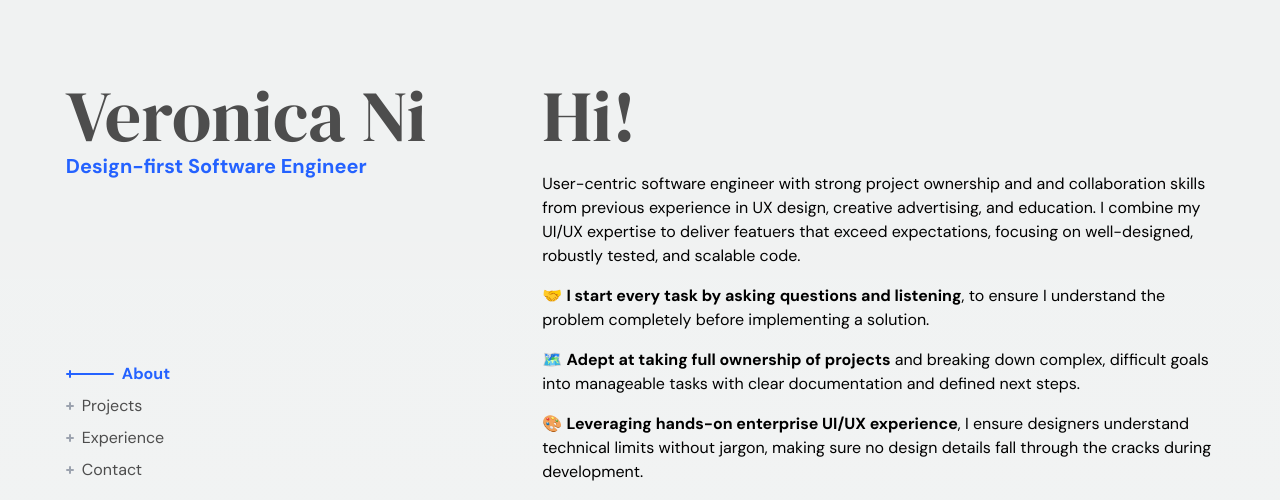
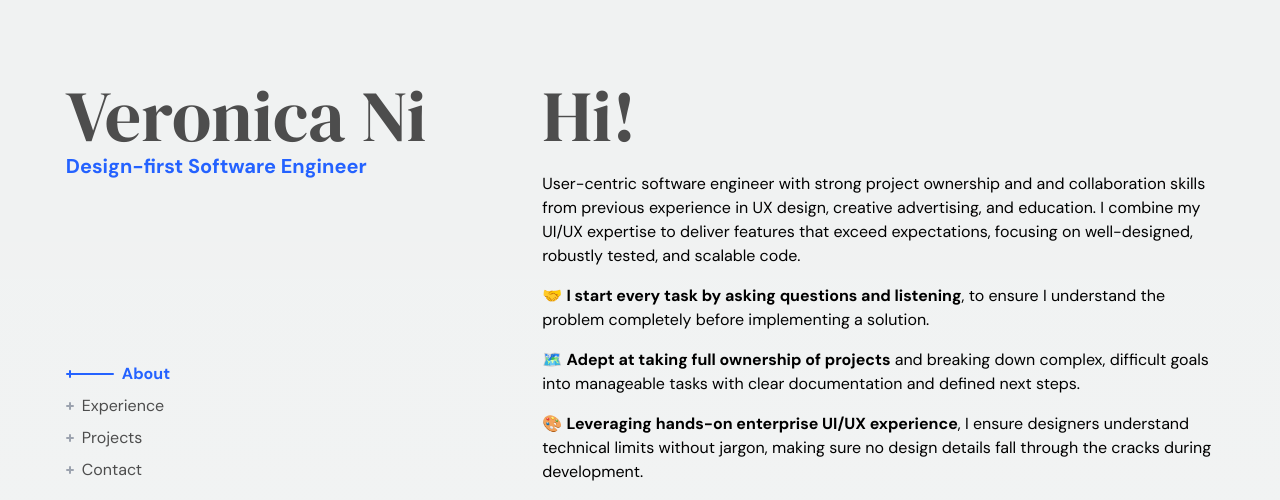
Before and after one commit to veronicani/veronicani-dev-2.0, a Next.js app in the folder veronicani-dev-2.0/: page / in a window 1280 px wide. Shown: the top 500 px of the page. Built offline with nearby package versions, Linux system fonts and the light colour scheme.

Commit message:
Reorg projects/experience

```diff
--- a/veronicani-dev-2.0/app/components/About.tsx
+++ b/veronicani-dev-2.0/app/components/About.tsx
@@ -21,7 +21,7 @@ export default function About() {
           User-centric software engineer with strong project ownership and
           and collaboration skills from previous experience in UX design,
           creative advertising, and education. I combine my UI/UX expertise to
-          deliver featuers that exceed expectations, focusing on well-designed,
+          deliver features that exceed expectations, focusing on well-designed,
           robustly tested, and scalable code.
         </p>
         <p>🤝 <strong>I start every task by asking questions and listening</strong>,
--- a/veronicani-dev-2.0/app/components/Experience.tsx
+++ b/veronicani-dev-2.0/app/components/Experience.tsx
@@ -28,7 +28,7 @@ export default function Experience() {
         <ButtonLink
           icon="bi-link-45deg"
           text="Resume PDF"
-          url="/static/files/resume.pdf"
+          url="/static/files/ni-veronica_resume.pdf"
         />
       </div>
     </Section>
--- a/veronicani-dev-2.0/app/lib/data.ts
+++ b/veronicani-dev-2.0/app/lib/data.ts
@@ -8,12 +8,12 @@ const NAV_ITEMS: tNavItem[] = [
     href: "#about",
   },
   {
+    name: "Experience",
+    href: "#experience",
+  },
+  {
     name: "Projects",
     href: "#projects",
-  },
-  {
-    name: "Experience",
-    href: "#experience",
   },
   {
     name: "Contact",
--- a/veronicani-dev-2.0/app/page.tsx
+++ b/veronicani-dev-2.0/app/page.tsx
@@ -21,8 +21,8 @@ export default function Home() {
         </header>
         <main className="max-w-2xl md:pb-8 lg:pt-16 lg:pb-20">
           <About />
+          <Experience />
           <Projects />
-          <Experience />
           <Contact />
           <Footer />
         </main>
```
